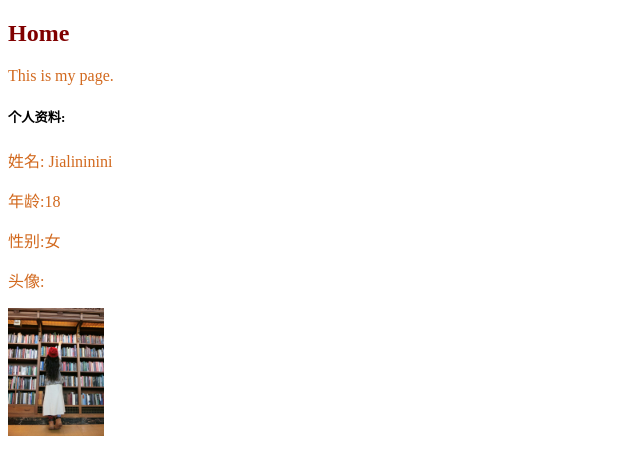
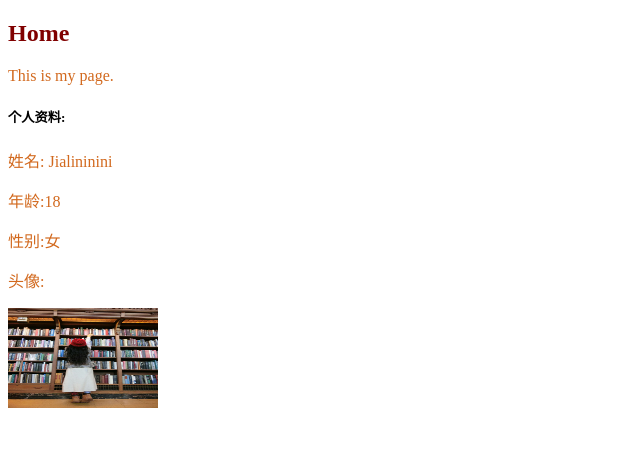
Before and after one commit to Jialininini/Jialininini.github.io, a plain HTML site: page index.html in a window 1280 px wide. Shown: the whole page, without its empty margins (0-640 px from the left). Drawn offline with Linux system fonts and the light colour scheme.

Commit message:
commit my homepage

```diff
--- a/index.html
+++ b/index.html
@@ -13,6 +13,6 @@
 	<p>年龄:18</p>
 	<p>性别:女</p>
 	<p>头像:</p>
-	<img src="imgs/IMG_9189.JPG" height='128px' width="96px">
+	<img src="imgs/IMG_9189.JPG" height='100px' width="150px">
 </body>
 </html>
```
